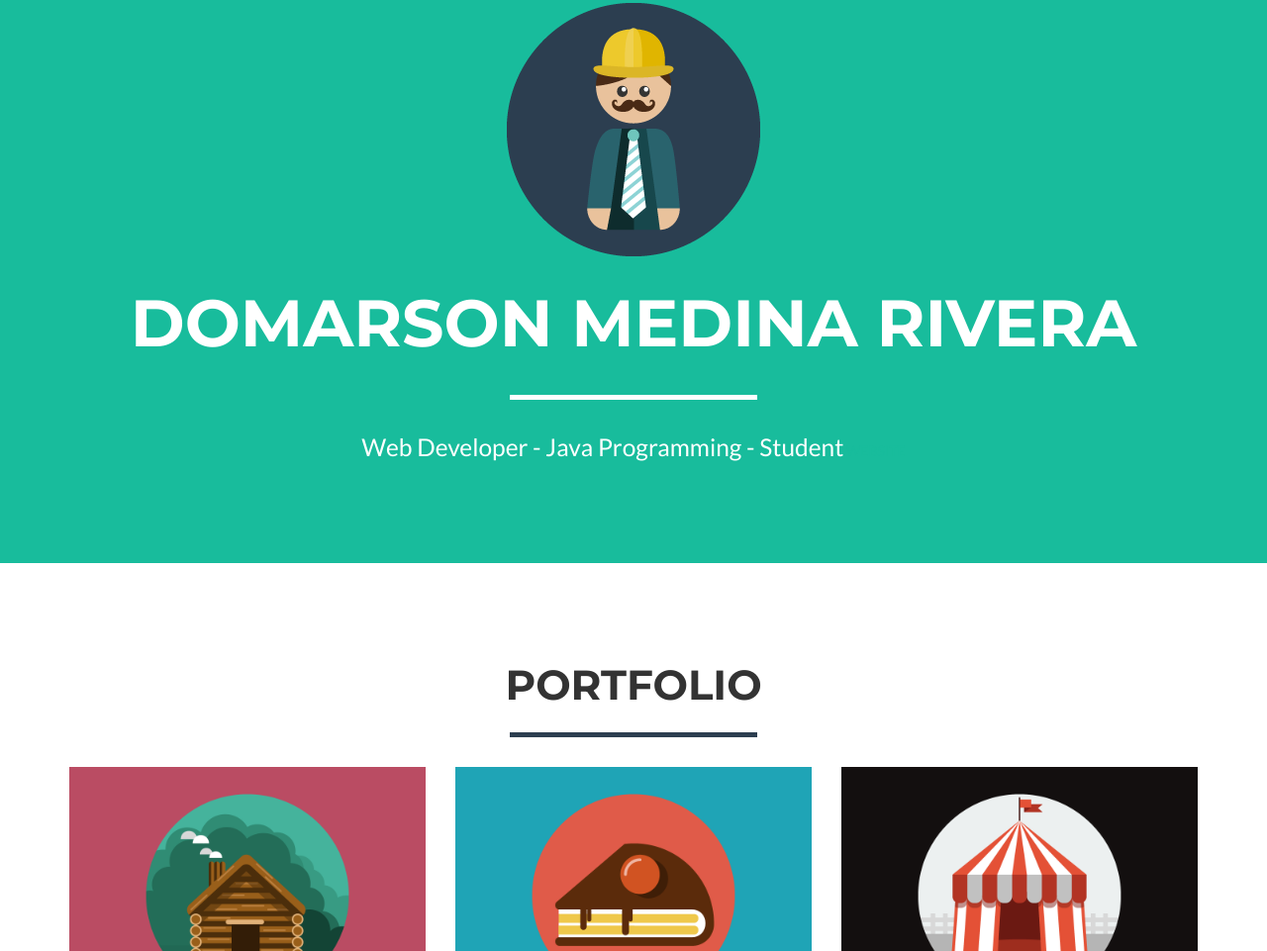
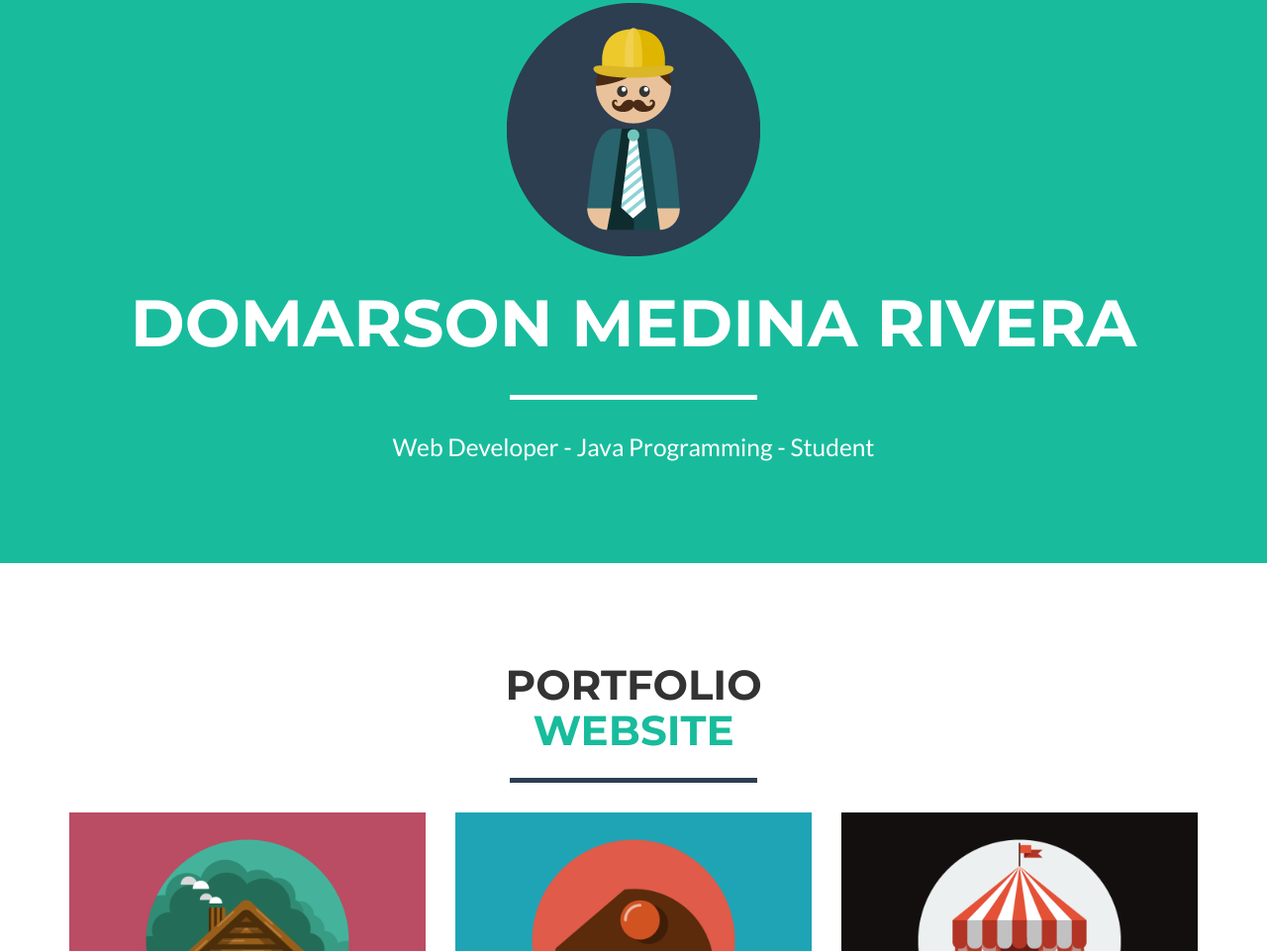
Before and after one commit to domarsonrivera/doms.github.io, a website: page index.html in a window 1280 px wide. Shown: the part 197-1158 px from the top of the page at 99% size. Drawn offline with nearby package versions, Linux system fonts and the light colour scheme.

Commit message:
Update index.html

```diff
--- a/index.html
+++ b/index.html
@@ -76,7 +76,6 @@
                         <span class="name">Domarson Medina Rivera</span>
                         <hr class="star-light">
                         <span class="skills">Web Developer - Java Programming - Student</span>
-                            <a href = "https://domarsonrivera.github.io/my-project/.">WEBSITE</a>
                     </div>
                 </div>
             </div>
@@ -89,6 +88,7 @@
             <div class="row">
                 <div class="col-lg-12 text-center">
                     <h2>Portfolio</h2>
+                    <a href = "https://domarsonrivera.github.io/my-project/."><h2>WEBSITE</h2></a>
                     <hr class="star-primary">
                 </div>
             </div>
```
